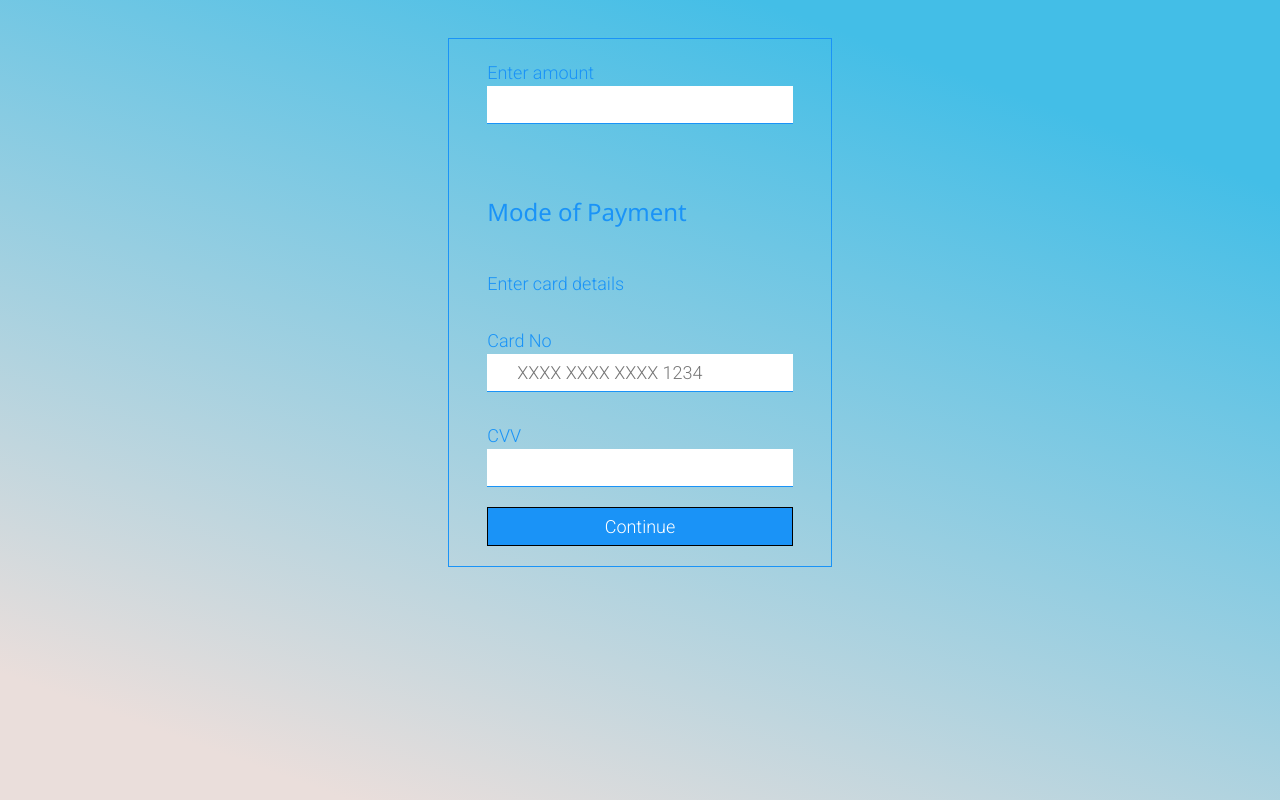
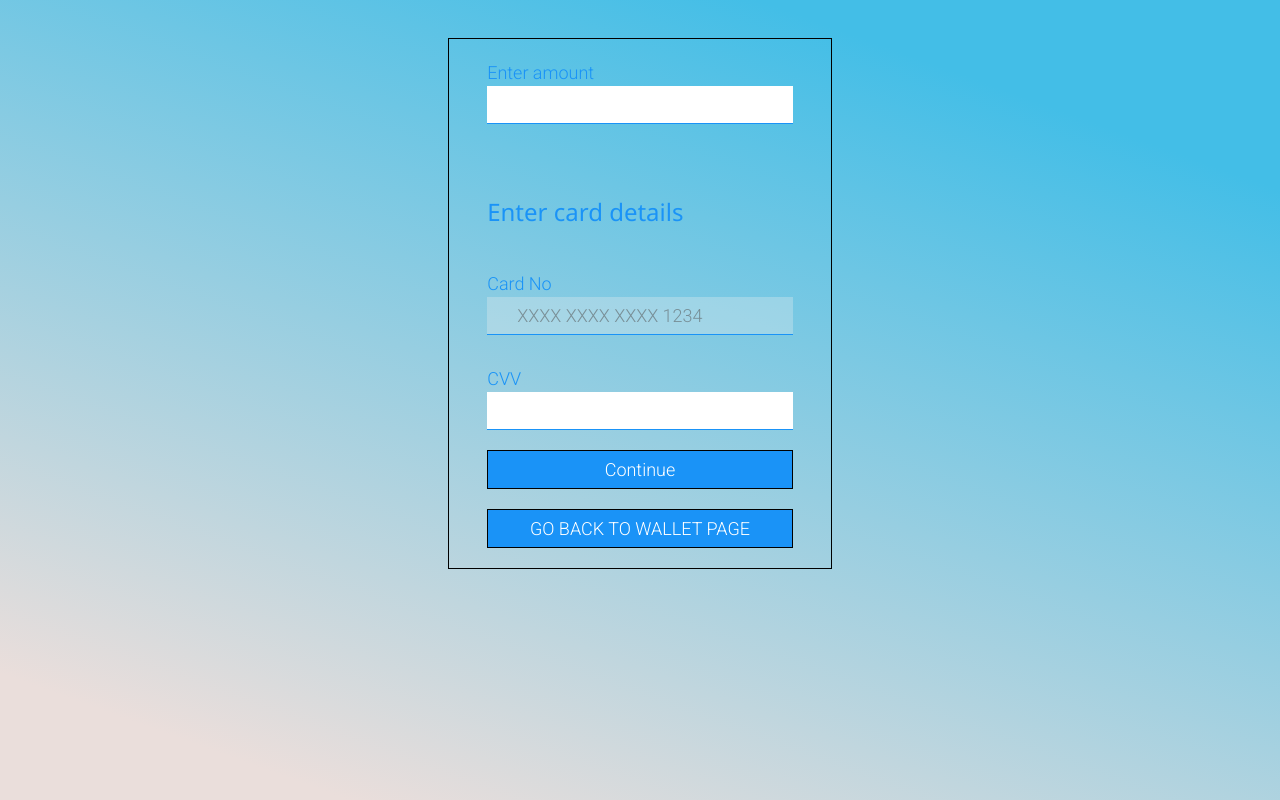
Before and after one commit to Jaskaran762/busreservation, an Angular app: page /wallettopup in a window 1280 px wide. Both pictures are taken after a click on the button "Continue". Built offline with nearby package versions, Linux system fonts and the light colour scheme.

Commit message:
payment + wallet

```diff
--- a/src/app/payment/payment.component.html
+++ b/src/app/payment/payment.component.html
@@ -1,7 +1,7 @@
 <div class="content">
   <h3>Mode of Payment</h3>
   <br />
-  <input type="radio" name="card" />Card <br />
+  <input type="radio" name="card" value="card" />Card <br />
   <table>
     <tr>
       <td>card no</td>
@@ -13,6 +13,6 @@
     </tr>
     <br /><br />
   </table>
-  <input type="radio" name="card" />Wallet <br /><br />
+  <input type="radio" name="card" value="wallet" />Wallet <br /><br />
   <button>Continue</button>
 </div>
--- a/src/app/payment/payment.component.ts
+++ b/src/app/payment/payment.component.ts
@@ -3,13 +3,15 @@ import { Component, OnInit } from '@angular/core';
 @Component({
   selector: 'app-payment',
   templateUrl: './payment.component.html',
-  styleUrls: ['./payment.component.css']
+  styleUrls: ['./payment.component.css'],
 })
 export class PaymentComponent implements OnInit {
-
-  constructor() { }
+  booking_id: number;
+  amount: number;
+  constructor() {}
 
   ngOnInit(): void {
+    this.booking_id = parseInt(sessionStorage.getItem('bookingId'));
+    this.amount = parseInt(sessionStorage.getItem('amount'));
   }
-
 }
--- a/src/app/wallet/wallet.component.ts
+++ b/src/app/wallet/wallet.component.ts
@@ -7,12 +7,14 @@ import { Component, Input, OnInit } from '@angular/core';
 })
 export class WalletComponent implements OnInit {
   @Input() amount: number;
+  amt: number = 0;
   balance: number = 50;
 
   constructor() {}
 
   ngOnInit(): void {
-    this.balance = this.balance + this.amount;
+    this.amt = parseInt(sessionStorage.getItem('amt'));
+    this.balance = this.balance + this.amt;
   }
 
   get bal() {
--- a/src/app/wallettopup/wallettopup.component.css
+++ b/src/app/wallettopup/wallettopup.component.css
@@ -1,4 +1,4 @@
-.container{
+.container {
   width: 30%;
   height: 500px;
   margin: auto;
@@ -10,27 +10,29 @@
   margin-top: 0%;
   padding-top: 3%;
 }
-.container .c1{
+.container .c1 {
   border-style: solid;
-    border-color: rgb(26, 147, 247);
+  border-color: black;
   border-width: 1px;
   padding-bottom: 5%;
 }
-.amount{
+.amount {
   margin: 20px 10% 70px 10%;
 }
-.payment{
+.payment {
   margin-left: 10%;
   margin-right: 10%;
 }
-.amount label{
+.amount label {
   display: block;
 }
-.payment label,.payment span{
+.payment label,
+.payment span {
   display: block;
   padding-top: 30px;
 }
-.amount input,.payment input{
+.amount input,
+.payment input {
   padding: 5px 30px;
   border-style: none;
   border-bottom: solid rgb(26, 147, 247);
@@ -38,15 +40,16 @@
   display: block;
   width: 100%;
 }
-.amount input:hover,.payment input:hover{
+.amount input:hover,
+.payment input:hover {
   border-color: blue;
 }
-.amount input:focus,.payment input:focus{
+.amount input:focus,
+.payment input:focus {
   border-color: blue;
   outline: none;
-
 }
-.payment button{
+.payment button {
   margin-top: 20px;
   cursor: pointer;
   color: white;
@@ -57,7 +60,7 @@
   border-width: 1px;
   padding: 5px 10%;
 }
-.payment button:hover{
+.payment button:hover {
   cursor: pointer;
   background-color: blue;
   text-align: center;
--- a/src/app/wallettopup/wallettopup.component.html
+++ b/src/app/wallettopup/wallettopup.component.html
@@ -2,19 +2,22 @@
   <div class="c1">
     <div class="amount">
       <label for="recharge">Enter amount</label>
-            <input type="number" />
+      <input #amt type="number" name="amt" />
     </div>
     <div class="payment">
-            <h3>Mode of Payment</h3>
-            <span>Enter card details</span>
-
+      <h3>Enter card details</h3>
       <label for="cardno">Card No</label>
-            <input type="text" placeholder="XXXX XXXX XXXX 1234" />
+      <input disabled type="text" placeholder="XXXX XXXX XXXX 1234" />
 
       <label for="cvv">CVV</label>
-            <input type="number" />
+      <input type="number" required />
 
-            <button>Continue</button>
+      <button (click)="onclick(amt.value)">Continue</button>
+      <div *ngIf="walletPage">
+        <a [routerLink]="['/wallet']"
+          ><button>GO BACK TO WALLET PAGE</button></a
+        >
       </div>
     </div>
   </div>
+</div>
--- a/src/app/wallettopup/wallettopup.component.ts
+++ b/src/app/wallettopup/wallettopup.component.ts
@@ -3,13 +3,19 @@ import { Component, OnInit } from '@angular/core';
 @Component({
   selector: 'app-wallettopup',
   templateUrl: './wallettopup.component.html',
-  styleUrls: ['./wallettopup.component.css']
+  styleUrls: ['./wallettopup.component.css'],
 })
 export class WallettopupComponent implements OnInit {
+  message: string;
+  walletPage: boolean;
 
-  constructor() { }
+  constructor() {}
 
-  ngOnInit(): void {
+  ngOnInit(): void {}
+
+  onclick(amt) {
+    alert('Rs.' + amt + 'has been added to your wallet');
+    sessionStorage.setItem('amt', amt);
+    this.walletPage = true;
   }
-
 }
```
Lines whose indentation alone changed are shown as unchanged.
